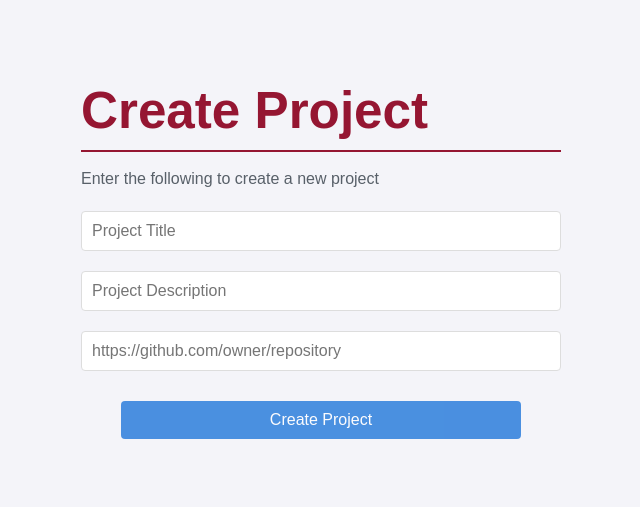
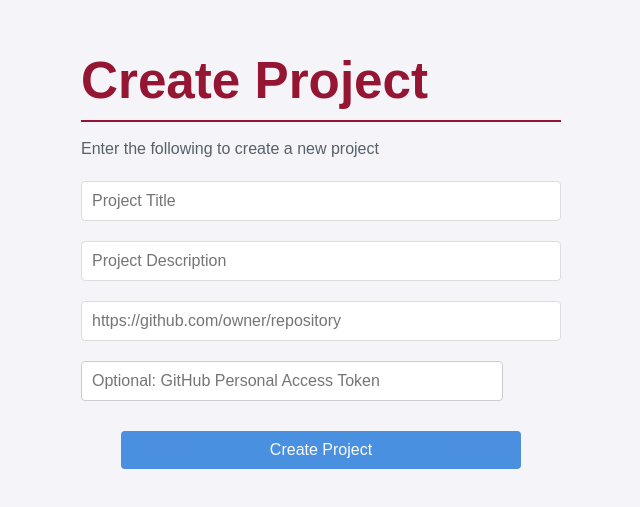
Before and after one commit to jnazario2000/flowdoc, a React (Vite) app: page /project in a window 1280 px wide. Shown: the part 151-658 px from the top of the page, without its empty margins (319-959 px from the left). Built offline with nearby package versions, Linux system fonts and the light colour scheme; no server answers.

Commit message:
needs CSS work but this is for the functionality Only using test github, need to implement github to DB

```diff
--- a/src/pages/Project.jsx
+++ b/src/pages/Project.jsx
@@ -1,7 +1,6 @@
 import React, { useState } from 'react';
 import { useNavigate } from 'react-router-dom';
 import './Project.css';
-import axios from 'axios'; // (kept; not used, but you said no major changes)
 
 function GitHubFileExplorer() {
   const [repoUrl, setRepoUrl] = useState('');
@@ -11,12 +10,19 @@ function GitHubFileExplorer() {
 
   const [title, setTitle] = useState('');
   const [description, setDescription] = useState('');
+  const [token, setToken] = useState(''); // <-- NEW: GitHub token state
 
   // robust parse: https://github.com/<owner>/<repo>[.git][...]
   function parseOwnerRepo(url) {
     if (!url) return null;
     const m = url.trim().match(/github\.com\/([^/]+)\/([^/?#]+)(?:\.git)?/i);
     return m ? { owner: m[1], repo: m[2] } : null;
+  }
+
+  // helper: fetch with token if provided
+  async function fetchWithAuth(url) {
+    const headers = token ? { Authorization: `token ${token}` } : {};
+    return fetch(url, { headers });
   }
 
   // goes into github and gets repo info and files
@@ -30,8 +36,8 @@ function GitHubFileExplorer() {
       const { owner, repo } = parsed;
       const repoKey = `${owner}/${repo}`;
 
-      const repoResponse = await fetch(`https://api.github.com/repos/${owner}/${repo}`);
-      if (!repoResponse.ok) throw new Error("Failed to fetch repository info.");
+      const repoResponse = await fetchWithAuth(`https://api.github.com/repos/${owner}/${repo}`);
+      if (!repoResponse.ok) throw new Error(`Failed to fetch repository info. (status ${repoResponse.status})`);
       const repoData = await repoResponse.json();
 
       const files = await fetchFiles(owner, repo);
@@ -45,7 +51,7 @@ function GitHubFileExplorer() {
             githubUrl: repoUrl,                 // <-- pass url so repoKey can also be derived there
           },
           repoKey,                               // <-- IMPORTANT: owner/repo for the editor route
-          files: files
+          files: files,
         }
       });
 
@@ -57,10 +63,9 @@ function GitHubFileExplorer() {
   };
 
   // fetches the files and adds the data
-  // uses recursion to keep adding files
   const fetchFiles = async (owner, repo, urlPath = '') => {
     const apiUrl = `https://api.github.com/repos/${owner}/${repo}/contents/${urlPath}`;
-    const response = await fetch(apiUrl);
+    const response = await fetchWithAuth(apiUrl);
     if (!response.ok) throw new Error(`GitHub API ${response.status}`);
     const data = await response.json();
     const fetchedFiles = [];
@@ -72,7 +77,7 @@ function GitHubFileExplorer() {
       } else {
         fetchedFiles.push({
           name: item.name,
-          path: item.path,           // repo-relative (what we want)
+          path: item.path,
           download_url: item.download_url,
           size: item.size,
         });
@@ -82,7 +87,7 @@ function GitHubFileExplorer() {
     return fetchedFiles;
   };
 
-  // display for creating a project paired with project.css
+  // display for creating a project
   return (
       <div className="explorer-container">
         <h1 className="header">Create Project</h1>
@@ -109,6 +114,13 @@ function GitHubFileExplorer() {
               onChange={(e) => setRepoUrl(e.target.value)}
               placeholder="https://github.com/owner/repository"
           />
+          <input
+              className="repo-input-token"
+              type="password"
+              value={token}
+              onChange={(e) => setToken(e.target.value)}
+              placeholder="Optional: GitHub Personal Access Token"
+          />
           <button
               className="explore-button"
               onClick={fetchRepoData}
```
Lines whose indentation alone changed are shown as unchanged.
